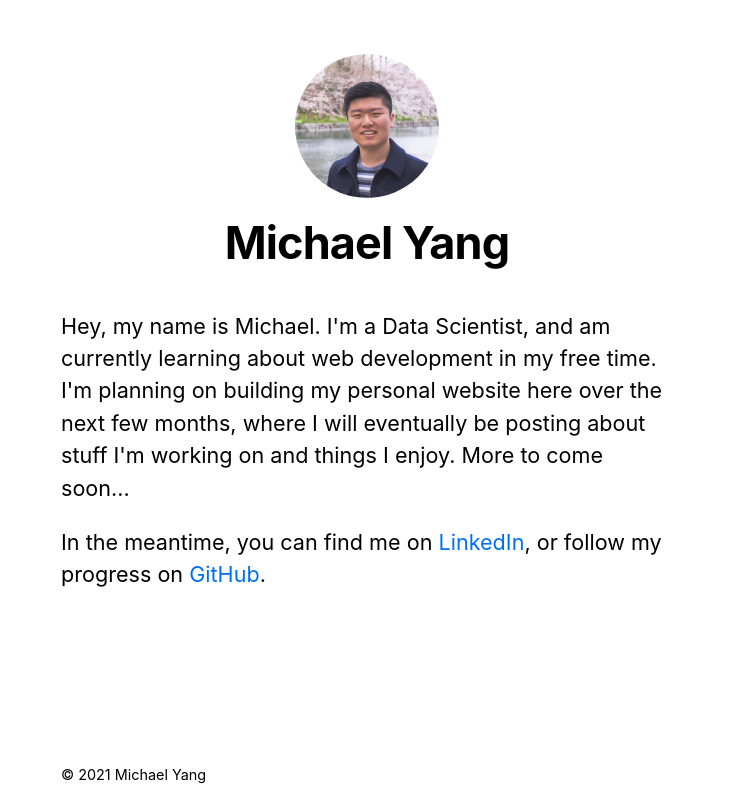
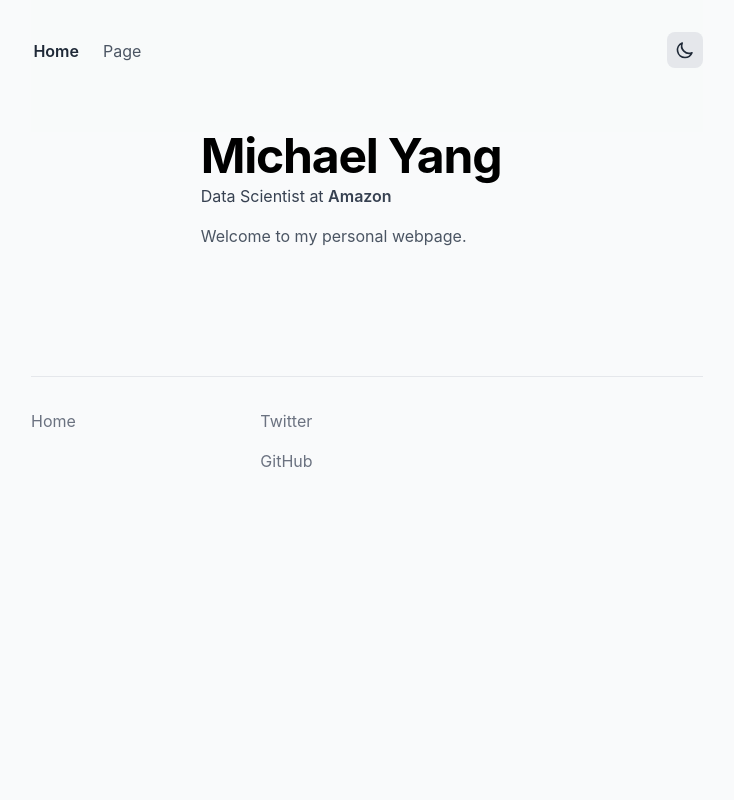
Before and after one commit to mch-yang/michaely.me, a Next.js app: page / in a window 1280 px wide. Shown: the whole page, without its empty margins (273-1007 px from the left). Built offline with nearby package versions, Linux system fonts and the light colour scheme.

Commit message:
New layout

```diff
--- /dev/null
+++ b/components/Container.js
@@ -0,0 +1,117 @@
+import Head from 'next/head';
+import { useRouter } from 'next/router';
+import { useState, useEffect } from 'react';
+import { useTheme } from 'next-themes';
+import NextLink from 'next/link';
+import cn from 'classnames';
+
+import Footer from './Footer';
+
+function NavItem({ href, text }) {
+  const router = useRouter();
+  const isActive = router.asPath === href;
+
+  return (
+    <NextLink href={href}>
+      <a
+        className={cn(
+          isActive
+            ? 'font-semibold text-gray-800 dark:text-gray-200'
+            : 'font-normal text-gray-600 dark:text-gray-400',
+          'hidden md:inline-block p-1 sm:px-3 sm:py-2 rounded-lg hover:bg-gray-200 dark:hover:bg-gray-800 transition-all'
+        )}
+      >
+        <span className="capsize">{text}</span>
+      </a>
+    </NextLink>
+  );
+}
+
+export default function Container(props) {
+  const [mounted, setMounted] = useState(false);
+  const { theme, setTheme } = useTheme();
+
+  useEffect(() => {
+    setMounted(true);
+  }, []);
+
+  const { children, ...customMeta } = props;
+  const router = useRouter();
+  const meta = {
+    title: 'Michael Yang',
+    description: 'My personal website for sharing projects, writings and samples of my interests.',
+    type: 'Website',
+    ...customMeta
+  };
+
+  return (
+    <div className='bg-gray-50 dark:bg-gray-900'>
+      <Head>
+        <title>{meta.title}</title>
+        <meta name='robots' content='follow, index' />
+        <meta name='description' content={meta.description} />
+        <meta property="og:url" content={`https://michaely.me${router.asPath}`} />
+        <link rel="canonical" href={`https://michaely.me${router.asPath}`} />
+        <meta property="og:type" content={meta.type} />
+        <meta property="og:site_name" content="Michael Yang" />
+        <meta property="og:description" content={meta.description} />
+        <meta property="og:title" content={meta.title} />
+        <meta name="twitter:site" content="@michaelyang96" />
+        <meta name="twitter:title" content={meta.title} />
+        <meta name="twitter:description" content={meta.description} />
+      </Head>
+      <div className="flex flex-col justify-center px-8">
+        <nav className="flex items-center justify-between w-full relative max-w-2xl border-gray-200 dark:border-gray-700 mx-auto pt-8 pb-8 sm:pb-16  text-gray-900 bg-gray-50  dark:bg-gray-900 bg-opacity-60 dark:text-gray-100">
+          <a href="#skip" className="skip-nav">
+            Skip to content
+          </a>
+          <div className="ml-[-0.60rem]">
+            <NavItem href="/" text="Home" />
+            <NavItem href="/page" text="Page" />
+          </div>
+          <button
+            aria-label="Toggle Dark Mode"
+            type="button"
+            className="w-9 h-9 bg-gray-200 rounded-lg dark:bg-gray-600 flex items-center justify-center  hover:ring-2 ring-gray-300  transition-all"
+            onClick={() =>
+              setTheme(theme === 'dark' ? 'light' : 'dark')
+            }
+          >
+            {mounted && (
+              <svg
+                xmlns="http://www.w3.org/2000/svg"
+                viewBox="0 0 24 24"
+                fill="none"
+                stroke="currentColor"
+                className="w-5 h-5 text-gray-800 dark:text-gray-200"
+              >
+                {theme === 'dark' ? (
+                  <path
+                    strokeLinecap="round"
+                    strokeLinejoin="round"
+                    strokeWidth={2}
+                    d="M12 3v1m0 16v1m9-9h-1M4 12H3m15.364 6.364l-.707-.707M6.343 6.343l-.707-.707m12.728 0l-.707.707M6.343 17.657l-.707.707M16 12a4 4 0 11-8 0 4 4 0 018 0z"
+                  />
+                ) : (
+                  <path
+                    strokeLinecap="round"
+                    strokeLinejoin="round"
+                    strokeWidth={2}
+                    d="M20.354 15.354A9 9 0 018.646 3.646 9.003 9.003 0 0012 21a9.003 9.003 0 008.354-5.646z"
+                  />
+                )}
+              </svg>
+            )}
+          </button>
+        </nav>
+      </div>
+      <main
+        id="skip"
+        className="flex flex-col justify-center px-8 bg-gray-50 dark:bg-gray-900"
+      >
+        {children}
+        <Footer />
+      </main>
+    </div>
+  );
+}
--- /dev/null
+++ b/components/Footer.js
@@ -0,0 +1,35 @@
+import Link from 'next/link'
+
+const ExternalLink = ({ href, children }) => (
+  <a
+    className="text-gray-500 hover:text-gray-600 transition"
+    target="_blank"
+    rel="noopener noreferrer"
+    href={href}
+  >
+    {children}
+  </a>
+);
+
+export default function Footer() {
+  return (
+    <footer className="flex flex-col justify-center items-start max-w-2xl mx-auto w-full mb-8">
+      <hr className="w-full border-1 border-gray-200 dark:border-gray-800 mb-8" />
+      <div className="w-full max-w-2xl grid grid-cols-1 gap-4 pb-16 sm:grid-cols-3">
+        <div className="flex flex-col space-y-4">
+          <Link href="/">
+            <a className="text-gray-500 hover:text-gray-600 transition">Home</a>
+          </Link>
+        </div>
+        <div className="flex flex-col space-y-4">
+          <ExternalLink href="https://twitter.com/michaelyang96">
+            Twitter
+          </ExternalLink>
+          <ExternalLink href="https://github.com/mch-yang">
+            GitHub
+          </ExternalLink>
+        </div>
+      </div>
+    </footer>
+  );
+}
--- a/components/layout.js
+++ /dev/null
@@ -1,73 +0,0 @@
-import Head from 'next/head'
-import Image from 'next/image'
-import styles from './layout.module.css'
-import utilStyles from '../styles/utils.module.css'
-import Link from 'next/link'
-
-const name = 'Michael Yang'
-export const siteTitle = 'Michael Yang'
-
-export default function Layout({ children, home }) {
-  return (
-    <div className={styles.container}>
-      <Head>
-        <link rel="icon" href="/favicon.ico" />
-        <meta
-          name="description"
-          content="Learn how to build a personal website using Next.js"
-        />
-        <meta
-          property="og:image"
-          content={`https://og-image.vercel.app/${encodeURI(
-            siteTitle
-          )}.png?theme=light&md=0&fontSize=75px&images=https%3A%2F%2Fassets.vercel.com%2Fimage%2Fupload%2Ffront%2Fassets%2Fdesign%2Fnextjs-black-logo.svg`}
-        />
-        <meta name="og:title" content={siteTitle} />
-        <meta name="twitter:card" content="summary_large_image" />
-      </Head>
-      <header className={styles.header}>
-        {home ? (
-          <>
-            <Image
-              priority
-              src="/images/profile.jpg"
-              className={utilStyles.borderCircle}
-              height={144}
-              width={144}
-              alt={name}
-            />
-            <h1 className={utilStyles.heading2Xl}>{name}</h1>
-          </>
-        ) : (
-          <>
-            <Link href="/">
-              <a>
-                <Image
-                  priority
-                  src="/images/profile.jpg"
-                  className={utilStyles.borderCircle}
-                  height={108}
-                  width={108}
-                  alt={name}
-                />
-              </a>
-            </Link>
-            <h2 className={utilStyles.headingLg}>
-              <Link href="/">
-                <a className={utilStyles.colorInherit}>{name}</a>
-              </Link>
-            </h2>
-          </>
-        )}
-      </header>
-      <main>{children}</main>
-      {!home && (
-        <div className={styles.backToHome}>
-          <Link href="/">
-            <a>← Back to home</a>
-          </Link>
-        </div>
-      )}
-    </div>
-  )
-}
--- a/components/layout.module.css
+++ /dev/null
@@ -1,15 +0,0 @@
-.container {
-  max-width: 36rem;
-  padding: 0 1rem;
-  margin: 3rem auto 6rem;
-}
-
-.header {
-  display: flex;
-  flex-direction: column;
-  align-items: center;
-}
-
-.backToHome {
-  margin: 3rem 0 0;
-}
--- a/pages/_app.js
+++ b/pages/_app.js
@@ -1,5 +1,10 @@
 import '../styles/global.css'
+import { ThemeProvider } from 'next-themes';
 
 export default function App({ Component, pageProps }) {
-  return <Component {...pageProps} />
+  return (
+    <ThemeProvider attribute="class">
+      <Component {...pageProps} />
+    </ThemeProvider>
+  );
 }
--- a/pages/index.js
+++ b/pages/index.js
@@ -1,32 +1,24 @@
-import Head from 'next/head'
-import Layout, { siteTitle } from '../components/layout'
-import utilStyles from '../styles/utils.module.css'
-
-const YEAR = new Date().getFullYear()
+import Container from '../components/Container'
 
 export default function Home() {
-  return (
-    <Layout home>
-      <Head>
-        <title>{siteTitle}</title>
-      </Head>
-      <section className={utilStyles.headingMd}>
-        <p>
-          Hey, my name is Michael. I'm a Data Scientist, and am currently learning about web development in my free time.
-          I'm planning on building my personal website here over the next few months, where I will eventually be posting about stuff I'm working on and things I enjoy.
-          More to come soon...
-        </p>
-        <p>
-          In the meantime, you can find me on{' '}
-          <a href="https://linkedin.com/in/chengzhouyang">LinkedIn</a>,{' '}
-          or follow my progress on <a href="https://github.com/mch-yang">GitHub</a>.
-        </p>
-      </section>
-      <section className={utilStyles.footer}>
-        <p>
-          © <time>{YEAR}</time> Michael Yang
-        </p>
-      </section>
-    </Layout>
-  )
+  return(
+    <Container>
+      <div className="flex flex-col justify-center items-start max-w-2xl border-gray-200 dark:border-gray-700 mx-auto pb-16">
+        <div className="flex flex-col-reverse sm:flex-row items-start">
+          <div className="flex flex-col pr-8">
+            <h1 className="font-bold text-3xl md:text-5xl tracking-tight mb-1 text-black dark:text-white">
+              Michael Yang
+            </h1>
+            <h2 className="text-gray-700 dark:text-gray-200 mb-4">
+              Data Scientist at{' '}
+              <span className="font-semibold">Amazon</span>
+            </h2>
+            <p className="text-gray-600 dark:text-gray-400 mb-16">
+              Welcome to my personal webpage.
+            </p>
+          </div>
+        </div>
+      </div>
+    </Container>
+  );
 }
--- /dev/null
+++ b/postcss.config.js
@@ -0,0 +1,6 @@
+module.exports = {
+  plugins: {
+    tailwindcss: {},
+    autoprefixer: {},
+  },
+}
--- a/styles/global.css
+++ b/styles/global.css
@@ -1,27 +1,46 @@
-html,
+@tailwind base;
+@tailwind components;
+@tailwind utilities;
+
+::selection {
+  background-color: #47a3f3;
+  color: #fefefe;
+}
+
+html {
+  min-width: 360px;
+  scroll-behavior: smooth;
+}
+
+#__next {
+  @apply bg-gray-50 dark:bg-gray-900;
+  display: flex;
+  flex-direction: column;
+  min-height: 100vh;
+}
+
+/* https://seek-oss.github.io/capsize/ */
+.capsize::before {
+  content: '';
+  margin-bottom: -0.098em;
+  display: table;
+}
+
+.capsize::after {
+  content: '';
+  margin-top: -0.219em;
+  display: table;
+}
+
 body {
-  padding: 0;
-  margin: 0;
   font-family: -apple-system, BlinkMacSystemFont, Segoe UI, Roboto, Oxygen, Ubuntu,
     Cantarell, Fira Sans, Droid Sans, Helvetica Neue, sans-serif;
-  line-height: 1.6;
-  font-size: 18px;
 }
 
-* {
-  box-sizing: border-box;
+.skip-nav {
+  @apply absolute px-4 py-3 transition-transform duration-200 transform -translate-y-12 -left-1/4 focus:top-4 focus:translate-y-3 -top-8;
 }
 
-a {
-  color: #0070f3;
-  text-decoration: none;
+#skip {
+  scroll-margin-top: 1.125rem;
 }
-
-a:hover {
-  text-decoration: underline;
-}
-
-img {
-  max-width: 100%;
-  display: block;
-}
--- /dev/null
+++ b/tailwind.config.js
@@ -0,0 +1,11 @@
+module.exports = {
+  content: [
+    "./pages/**/*.{js,ts,jsx,tsx}",
+    "./components/**/*.{js,ts,jsx,tsx}",
+  ],
+  darkMode: 'class',
+  theme: {
+    extend: {},
+  },
+  plugins: [],
+}
```
Also changed, not shown: package.json (+9 -1 lines), 1 other file (tests, documents, lock files or other folders).
